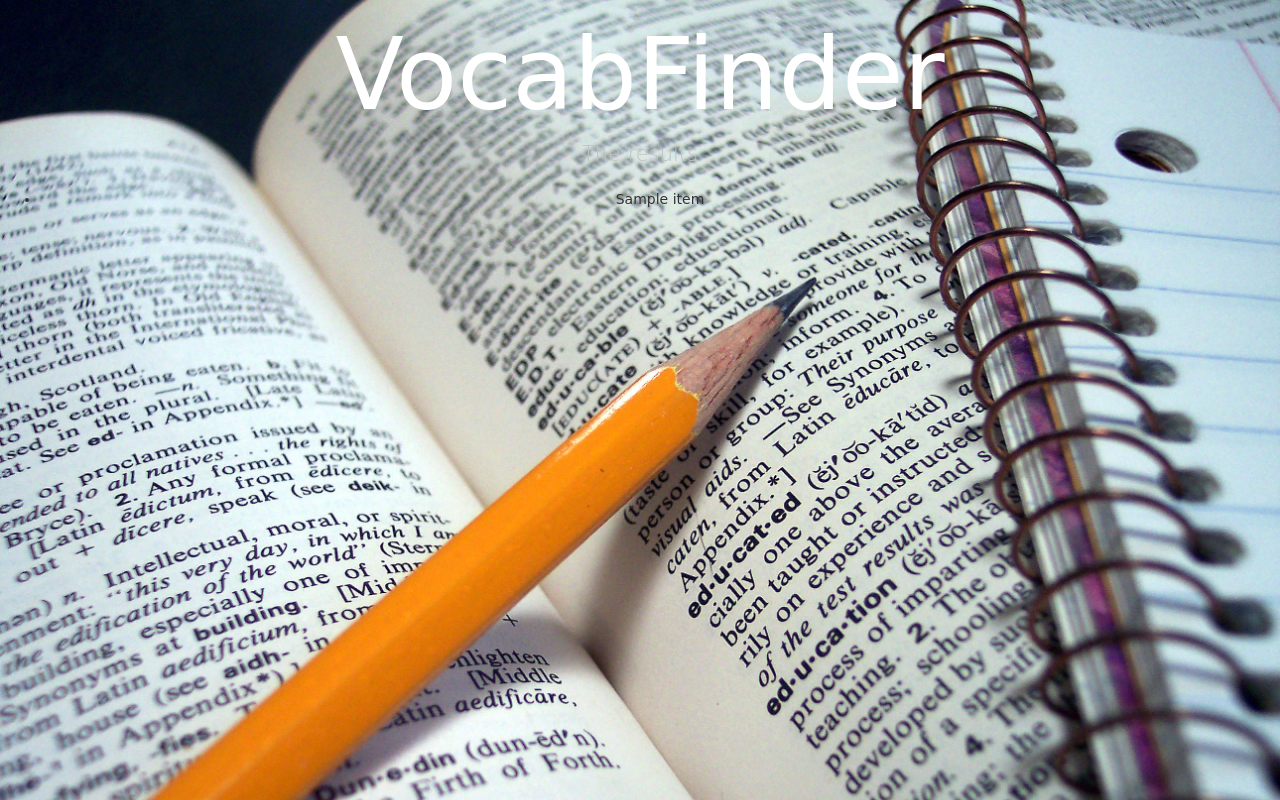
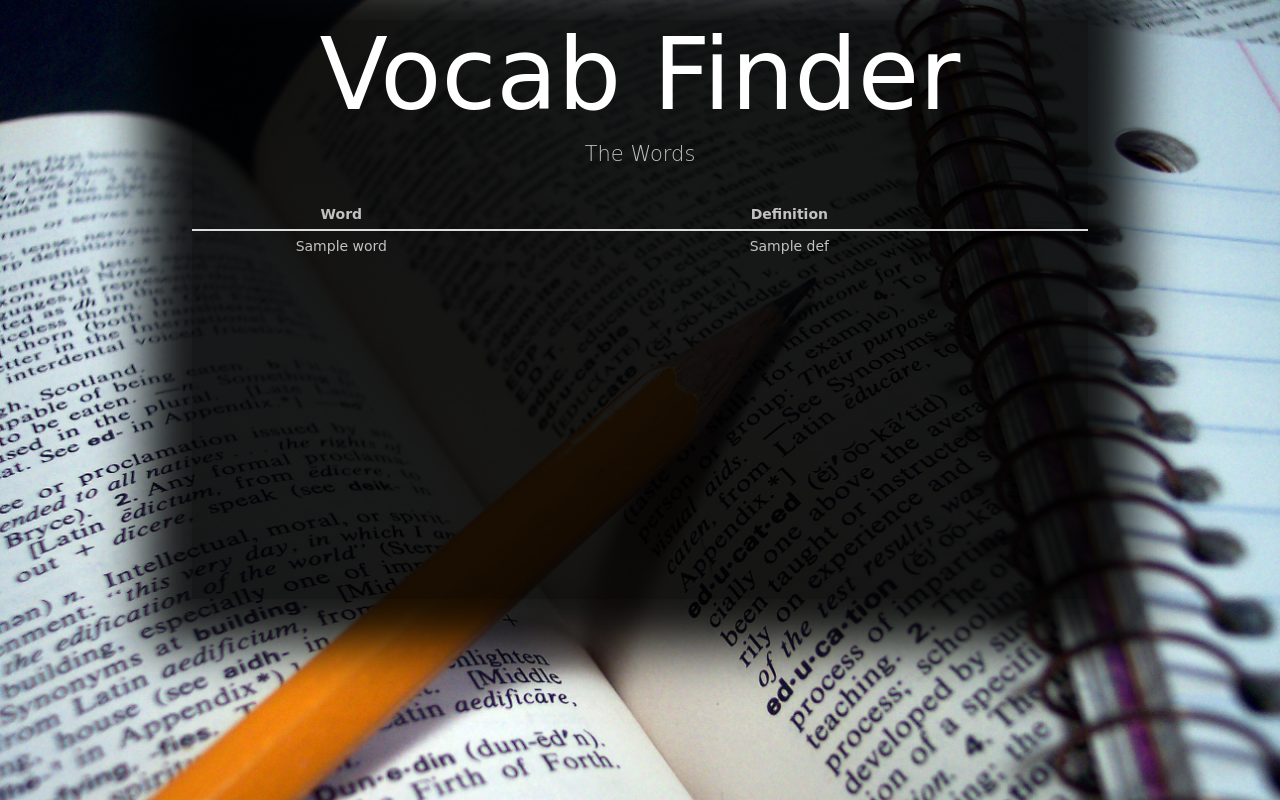
Before and after one commit to dlakata/VocabFinder, a Flask app: template templates/results.html in a window 1280 px wide. Run offline with Flask 2, Linux system fonts and the light colour scheme; the template is opened without the code that fills it: most values are stand-ins (such as "Sample title", 1, 10 or a date in 2020); some libraries are stand-ins or nearby versions; some web fonts are replaced.

Commit message:
Stylistic improvements

```diff
--- a/getWords.py
+++ b/getWords.py
@@ -65,7 +65,6 @@ class Vocab(object):
             vocabFile.close()
         self.vocab = self.vocab.split('\n')
         self.vocab.remove('')
-        self.vocab.pop(0)
         return self.vocab
 
     def wordDict(self):
--- a/static/css/specific.css
+++ b/static/css/specific.css
@@ -13,6 +13,10 @@ p {
 	color: #C2C2C2;
 }
 
+th {
+	text-align: center;
+}
+
 h1 {
 	font-size: 100px;
 	color: #FFFFFF;
@@ -24,6 +28,19 @@ h1 {
 
 .checkbox {
 	color: #C2C2C2;
+}
+
+button {
+	border: none;
+	background: none;
+}
+button[type="submit"] {
+	border: none;
+	background-color: 9FFF80;
+}
+
+li > input {
+	font-size: 10px;
 }
 
 .btn-default {
@@ -38,3 +55,11 @@ h1 {
 	-moz-box-shadow: 0 0px 10px 10px rgba(0, 0, 0, 0.9);
 	box-shadow: 0 0px 50px 50px rgba(0, 0, 0, 0.9);
 }
+
+.scroll {
+	height: 400px;
+	margin: 30px auto;
+	overflow-y: scroll;
+	overflow-x: hidden;
+	color: #C2C2C2;
+}
--- a/templates/results.html
+++ b/templates/results.html
@@ -1,10 +1,26 @@
 {% extends 'layout.html' %}
 {% block body %}
-    <h1>VocabFinder</h1>
-    <p class="lead">The results</p>
-    <ul>
-    {% for item in results %}
-        <li> {{ item }} </li>
-    {% endfor %}
-    </ul>
+    <body>
+        <div class="content">
+            <h1>Vocab Finder</h1>
+            <p class="lead">The Words</p>
+            <div class="scroll">
+                <table class="table table-condensed table-responsive">
+                    <thead>
+                        <tr>
+                            <th class="col-md-4">Word</th>
+                            <th class="col-md-8">Definition</th>
+                        </tr>
+                    </thead>
+                    <tbody>
+                        {% for word, def in zip %}
+                        <tr>
+                            <td> {{ word }} </td>
+                            <td> {{ def }} </td>
+                        </tr>
+                        {% endfor %}
+                    </tbody>
+                </table>
+            </div>
+        </div>
 {% endblock %}
--- a/vocabFinder.py
+++ b/vocabFinder.py
@@ -11,23 +11,32 @@ def index():
 
 @app.route('/results.html')
 def results():
-    return render_template("results.html", results="")
+    return render_template("results.html", zip="")
 
 @app.route('/', methods=['POST'])
 def getData():
     if request.method == 'POST':
         fBook = request.files['book']
         fVocab = request.files['vocab']
+        print fVocab, fBook
         text = fBook.stream.read()
         words = fVocab.stream.read()
         book = getWords.Book(text, True)
         vocab = getWords.Vocab(words, True, fVocab.filename)
         intersection = getWords.intersect(vocab, book)
-        pretty = make_html(intersection)
-        return render_template("results.html", results=pretty)
+        print intersection
+        words, defs = make_html(intersection)
+        return render_template("results.html", zip=zip(words, defs))
 
 def make_html(intersection):
-    return intersection.split('\n')
+    words = []
+    defs = []
+    intersection = intersection.split('\n')
+    intersection.pop(0)
+    for line in intersection:
+        words.append(line.split()[0])
+        defs.append(' '.join(line.split()[2:]))
+    return words, defs
 
 if __name__ == '__main__':
     app.debug = True
```
Also changed, not shown: templates/index.html (+4 -24 lines).
